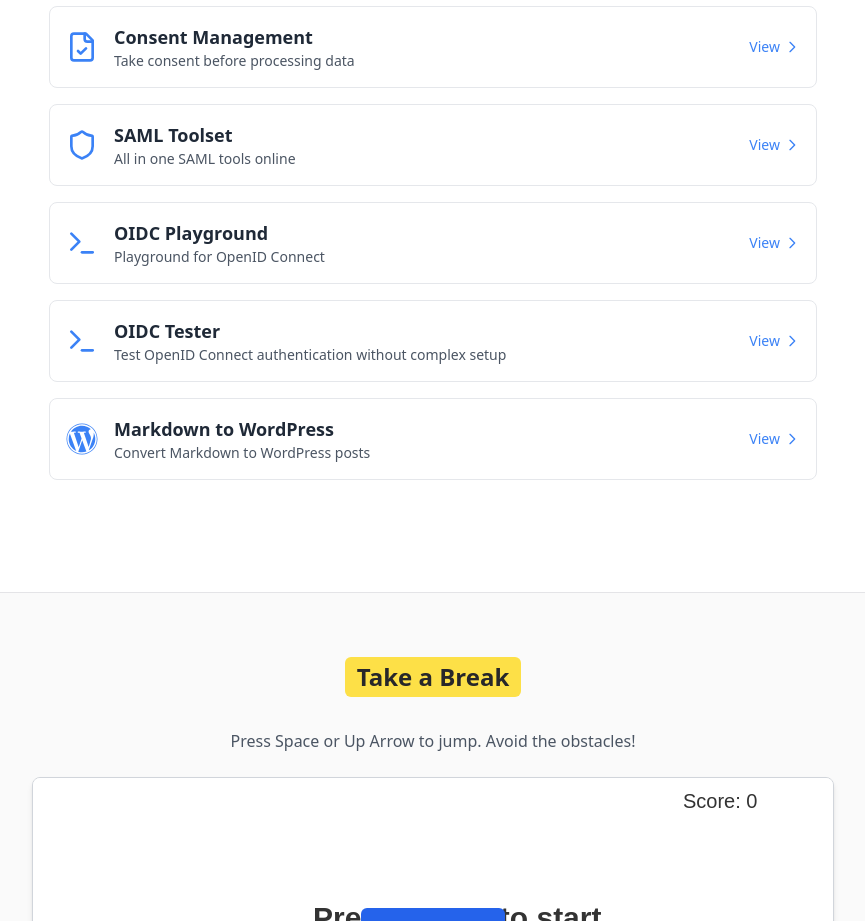
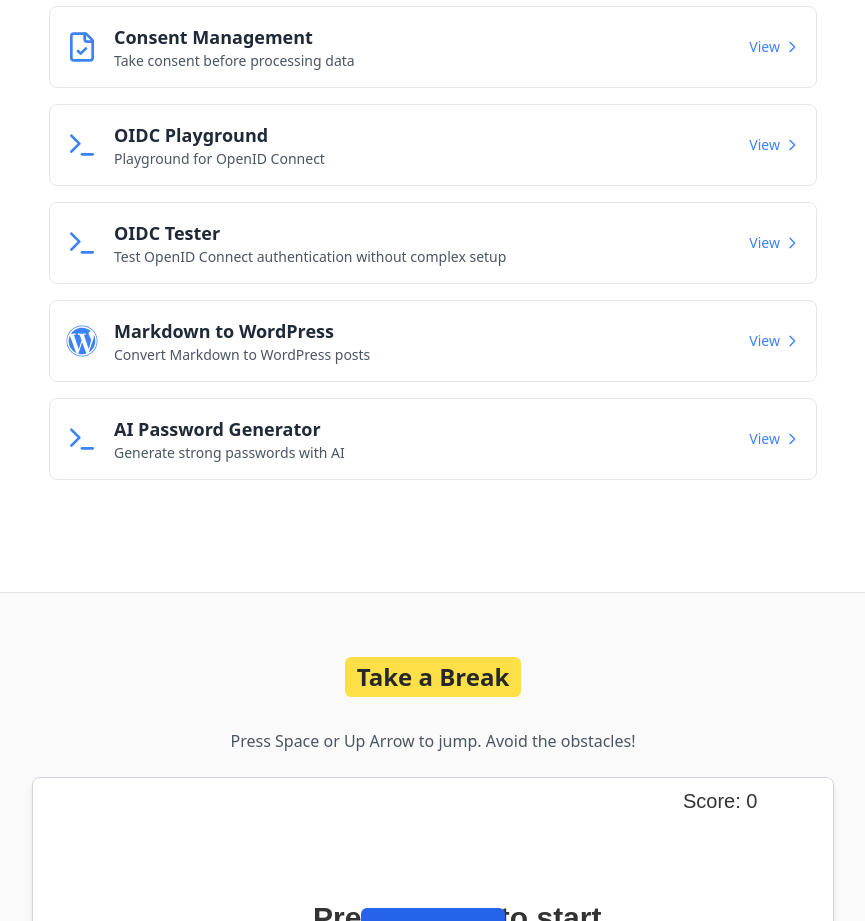
Before and after one commit to Compile7/compile7.github.io, a Next.js app: page / in a window 1280 px wide. Shown: the part 1380-2301 px from the top of the page, without its empty margins (207-1072 px from the left). Built offline with nearby package versions, Linux system fonts and the light colour scheme.

Commit message:
Remove SAML Toolset entry and add AI Password Generator to the homepage

```diff
--- a/app/page.tsx
+++ b/app/page.tsx
@@ -63,13 +63,6 @@ export default function Home() {
       category: "Other"
     },
     {
-      title: "SAML Toolset",
-      description: "All in one SAML tools online",
-      link: "http://saml-validator.compile7.org/",
-      icon: "Shield",
-      category: "SAML"
-    },
-    {
       title: "OIDC Playground",
       description: "Playground for OpenID Connect",
       link: "https://oidc-playground.compile7.org/",
@@ -90,6 +83,13 @@ export default function Home() {
       icon: "Wordpress",
       category: "Other"
     },
+    {
+      title: "AI Password Generator",
+      description: "Generate strong passwords with AI",
+      link: "https://ai-password-generator.compile7.org/",
+      icon: "Terminal",
+      category: "Other"
+    }
   ]
 
   const categoryOrder = ["All", "SAML", "OIDC", "JWT", "EnterpriseReady", "Other"]
```
